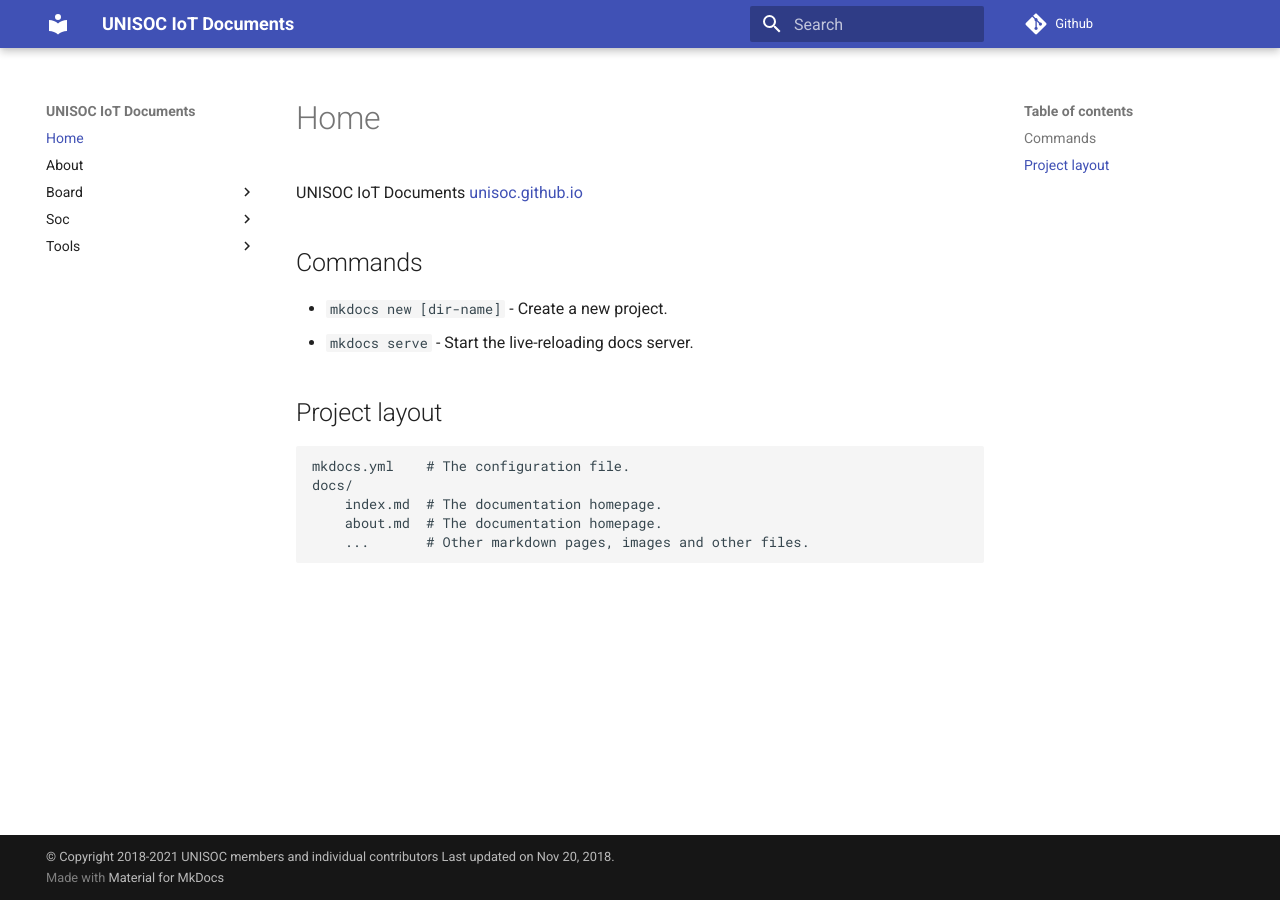
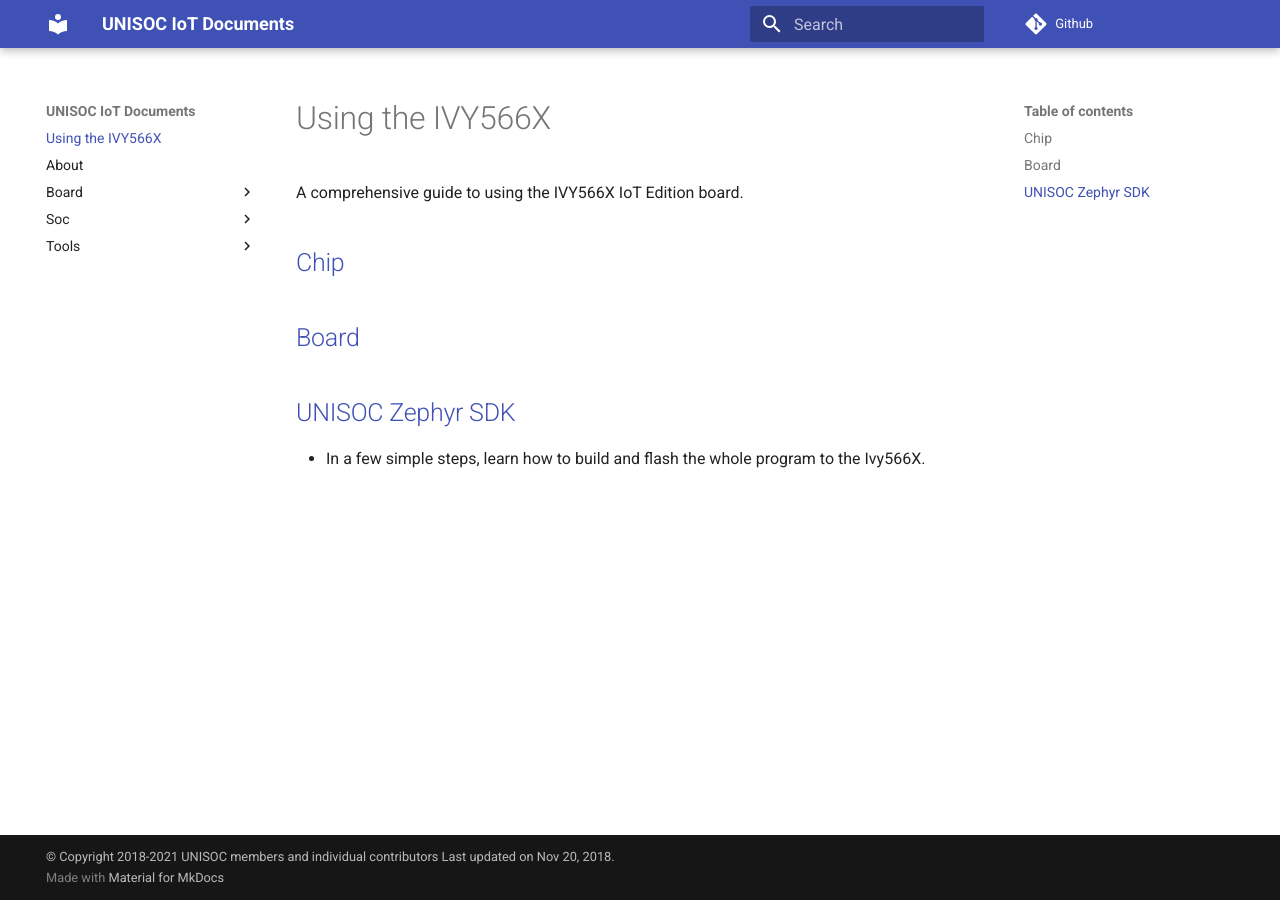
Before and after one commit to unisoc/documentation, an MkDocs documentation site: the page built from docs/index.md, in a window 1280 px wide. Built offline with MkDocs 1.6.1 and Material for MkDocs 9.7.7, drawn with Linux system fonts in a browser that asks for light colours; comment, search, counter and statistics services are not loaded.

Commit message:
Write index.md for all docments
Write index.md for all docments.

Signed-off-by: Keguang Zhang <keguang.zhang@unisoc.com>

```diff
--- a/docs/index.md
+++ b/docs/index.md
@@ -1,16 +1,10 @@
-# Home
+# Using the IVY566X
 
-UNISOC IoT Documents [unisoc.github.io](https://unisoc.github.io/)
+A comprehensive guide to using the IVY566X IoT Edition board.
 
-## Commands
+## [Chip](soc/)
 
-* `mkdocs new [dir-name]` - Create a new project.
-* `mkdocs serve` - Start the live-reloading docs server.
+## [Board](board/)
 
-## Project layout
-
-    mkdocs.yml    # The configuration file.
-    docs/
-        index.md  # The documentation homepage.
-        about.md  # The documentation homepage.
-        ...       # Other markdown pages, images and other files.
+## [UNISOC Zephyr SDK](build/)
+   - In a few simple steps, learn how to build and flash the whole program to the Ivy566X.
```
